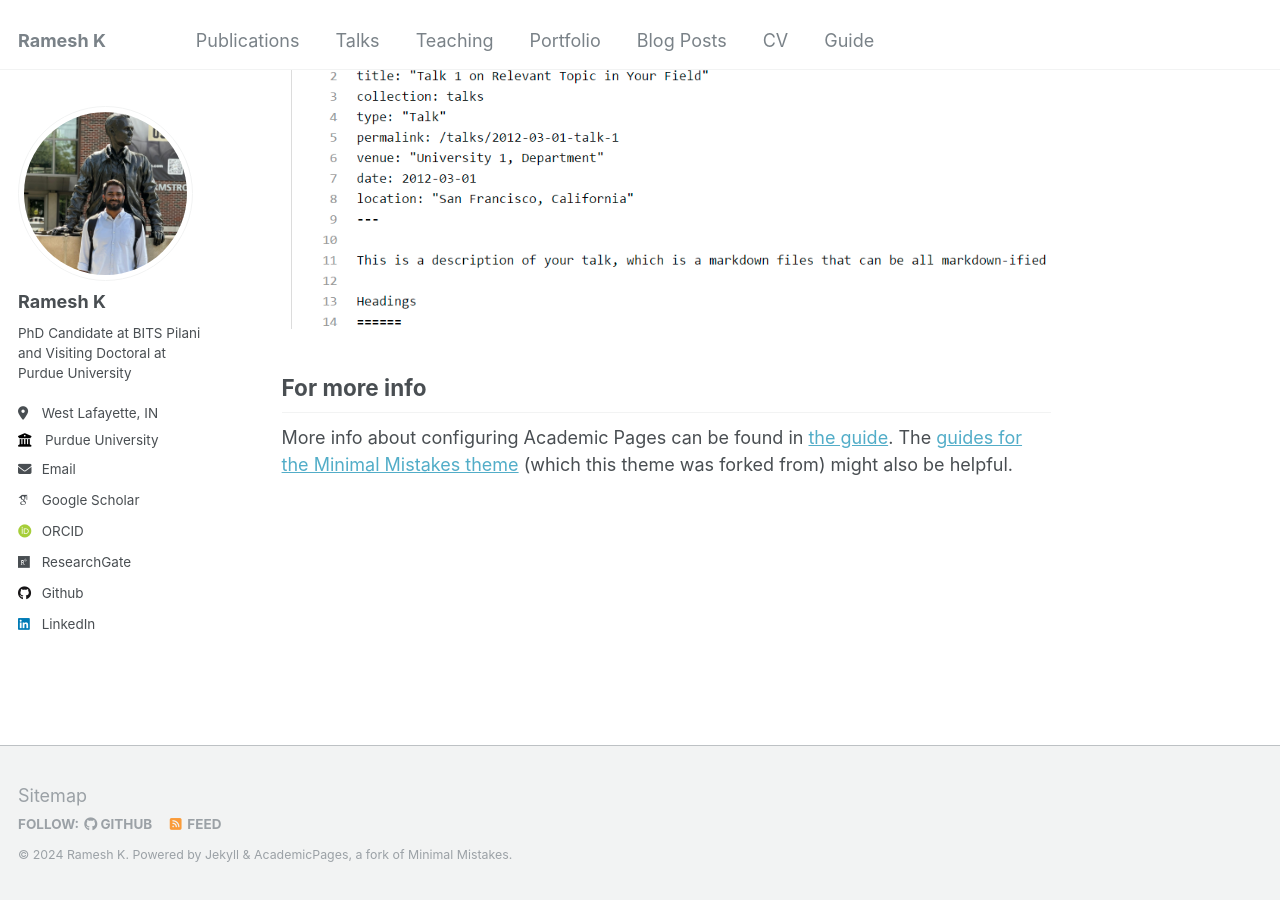
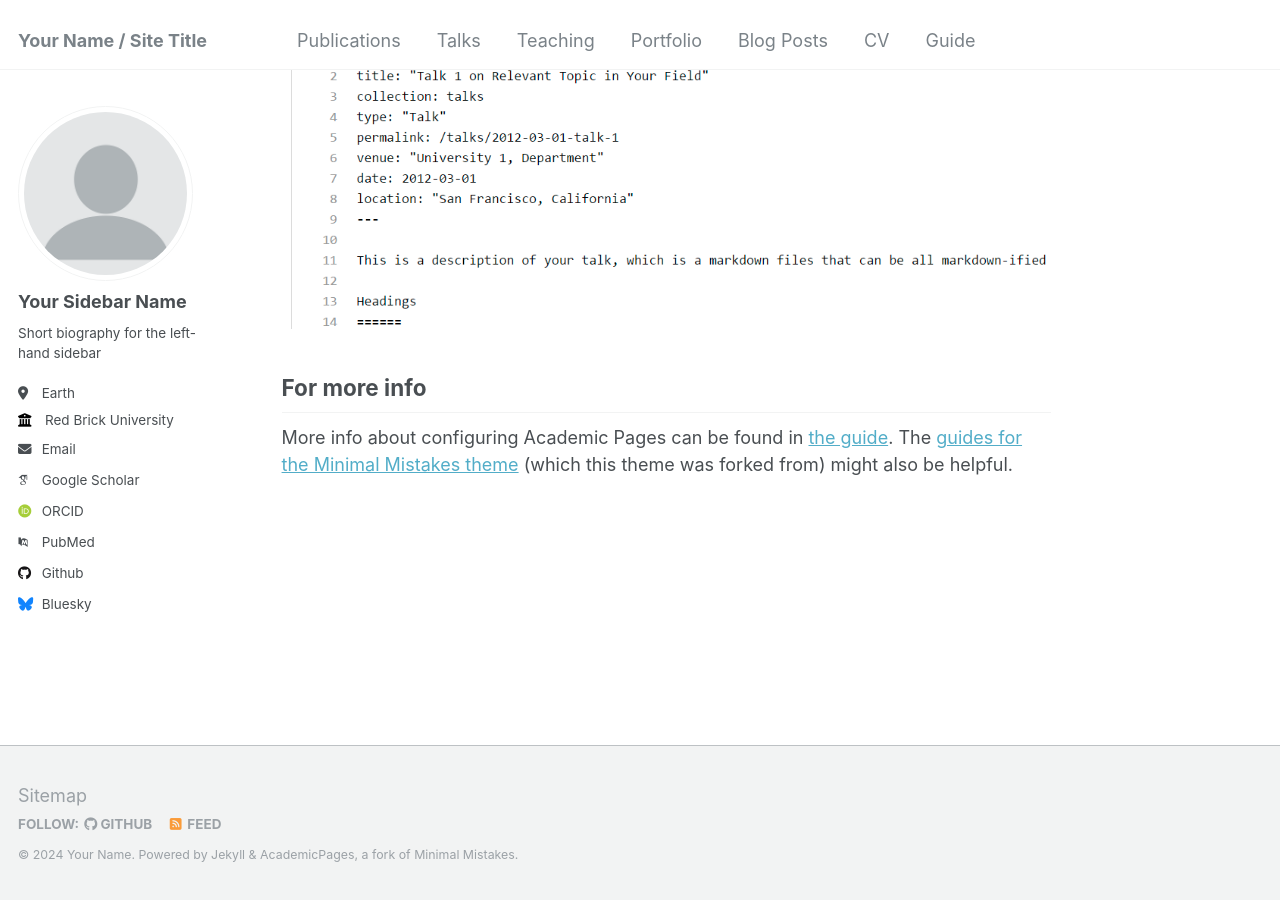
Before and after one commit to KakiRamesh/Ram, a Jekyll site: the page built from _pages/about.md, in a window 1280 px wide and 900 px high, scrolled down 2660 px. Built offline with Jekyll 4.4.1, drawn with Linux system fonts in a browser that asks for light colours; some web fonts are replaced.

```diff
--- a/_config.yml
+++ b/_config.yml
@@ -8,47 +8,47 @@
 
 # Basic Site Settings
 locale                   : "en-US"
-title                    : "Ramesh K"
+title                    : "Your Name / Site Title"
 title_separator          : "-"
-name                     : &name "Ramesh K"
+name                     : &name "Your Name"
 description              : &description "personal description"
-url                      : https://kakiramesh.github.io/Ram.github.io/ # the base hostname & protocol for your site e.g. "https://mmistakes.github.io"
+url                      : https://academicpages.github.io # the base hostname & protocol for your site e.g. "https://mmistakes.github.io"
 baseurl                  : "" # the subpath of your site, e.g. "/blog"
-repository               : "kakiramesh.github.io/Ram.github.io"
+repository               : "academicpages/academicpages.github.io"
 
 # Site Author - The following control what appear as part of the author content on the side bar.
 #               If a field is blank the icon and link will not appear, otherwise it will be shown.
 #               Additional customization can be done by editing /_includes/author-profile.html
 author:
   # Biographic information
-  avatar           : "MyPic.jpg"
-  name             : "Ramesh K"
+  avatar           : "profile.png"
+  name             : "Your Sidebar Name"
   pronouns         : # example: "she/her"
-  bio              : "PhD Candidate at BITS Pilani and Visiting Doctoral at Purdue University "
-  location         : "West Lafayette, IN"
-  employer         : "Purdue University"
+  bio              : "Short biography for the left-hand sidebar"
+  location         : "Earth"
+  employer         : "Red Brick University"
   uri              : # URL
-  email            : "rkaki@purdue.edu"
+  email            : "none@example.org"
 
-  # Academic websitesP
+  # Academic websites
   arxiv            : # URL - Update with the correct link to your profile
-  googlescholar    : "https://scholar.google.com/citations?user=ypcxv4AAAAAJ&hl=en"
+  googlescholar    : "https://scholar.google.com/citations?user=PS_CX0AAAAAJ"
   impactstory      : # URL
-  orcid            : "https://orcid.org/my-orcid?orcid=0000-0002-8531-5401"
-  linkedin         : "kaki-ramesh-7a8948153"
+  orcid            : "http://orcid.org/yourorcidurl"
   semantic         : # URL
-  researchgate     : "https://www.researchgate.net/profile/Ramesh_Kaki"
+  pubmed           : "https://www.ncbi.nlm.nih.gov/pubmed/?term=john+snow"
+  researchgate     : # URL
 
   # Repositories and software development
   bitbucket        : # Username - Update with your username on the site
   codepen          : # Username
   dribbble         : # Username
-  github           : "KakiRamesh"
+  github           : "academicpages"
   kaggle           : # Username
   stackoverflow    : # User number or user number and name (i.e., use "1" or "1/jeff-atwood")
 
   # Social media
-  bluesky          : # Username
+  bluesky          : "bsky.app" # Replace this with you Bluesky username
   facebook         : # Username
   flickr           : # Username
   foursquare       : # Username
@@ -57,7 +57,7 @@ author:
   keybase          : # Username
   instagram        : # Username
   lastfm           : # Username
-  pubmed           : # URL
+  linkedin         : # Username
   mastodon         : # URL
   medium           : # URL
   pinterest        : # Username
@@ -210,15 +210,17 @@ kramdown:
 # These settings control the types of collections used by the template
 collections:
   teaching:
-    output: false
+    output: true
     permalink: /:collection/:path/
   publications:
     output: true
     permalink: /:collection/:path/
   portfolio:
-    output: false
+    output: true
     permalink: /:collection/:path/
-
+  talks:
+    output: true
+    permalink: /:collection/:path/
 
 
 # These settings control how pages and collections are included in the site
@@ -268,15 +270,14 @@ defaults:
       author_profile: true
       share: true
       comment: true
-   # Awards
+  # _talks
   - scope:
       path: ""
-      type: Awards
+      type: talks
     values:
-      layout: single
+      layout: talk
       author_profile: true
       share: true
-      comment: true
 
 
 # Sass/SCSS
```
Also changed, not shown: README.md (+46 -7 lines), 1 other file.
